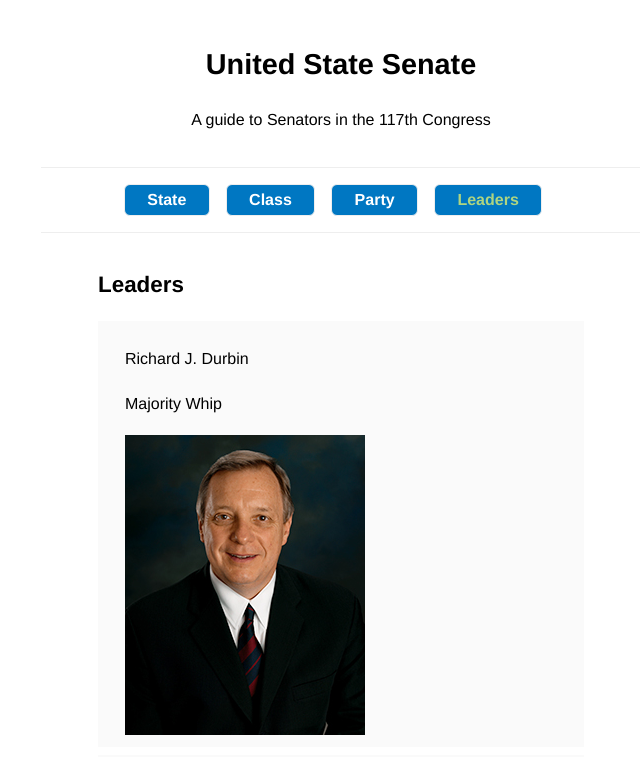
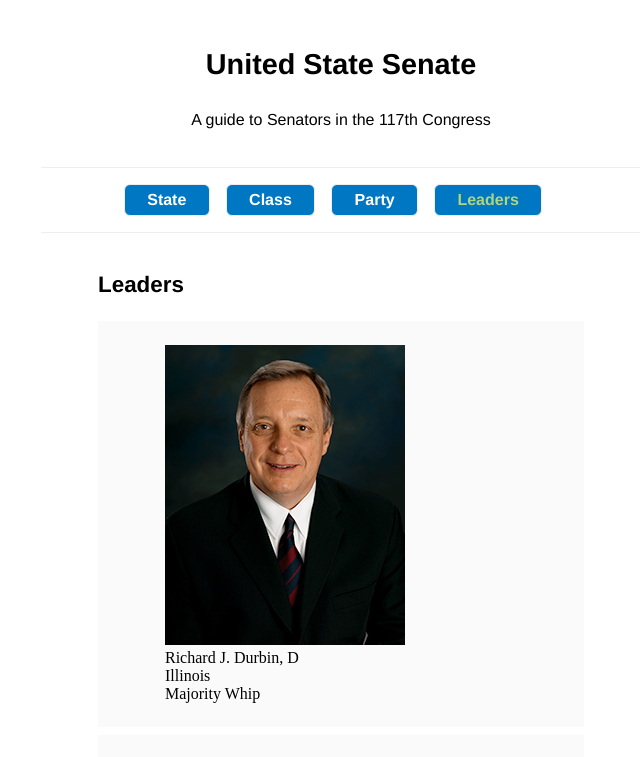
Before and after one commit to seankelliher/us-senators, a Vue app: page /leaders in a window 1280 px wide. Shown: the top 757 px of the page, without its empty margins (299-939 px from the left). Built offline with nearby package versions, Linux system fonts and the light colour scheme.

Commit message:
Revise 'senator-card' divs. Now using figure and figcaption.

```diff
--- a/src/views/SenateLeaders.vue
+++ b/src/views/SenateLeaders.vue
@@ -9,12 +9,29 @@
             v-for="(getLeader, index) in getLeaders"
             :key="index.getLeader"
         >
-            <p>{{ getLeader.firstName + " " + getLeader.lastName }}</p>
-            <p>{{ getLeader.leadershipPosition }}</p>
-            <img
-                :src="require(`../assets/images/${getLeader.portrait}.jpg`)"
-                :alt="getLeader.firstName + ' ' + getLeader.lastName"
-            />
+            <figure>
+                <img
+                    :src="require(`../assets/images/${getLeader.portrait}.jpg`)"
+                    :alt="getLeader.firstName + ' ' + getLeader.lastName"
+                />
+                <figcaption>
+                    {{
+                        getLeader.firstName +
+                        " " +
+                        getLeader.lastName +
+                        ", " +
+                        getLeader.party
+                    }}
+                    <br>
+                    {{
+                        getLeader.state
+                    }}
+                    <br>
+                    {{
+                        getLeader.leadershipPosition
+                    }}
+                </figcaption>
+            </figure>
         </div>
     </section>
 </template>
```
